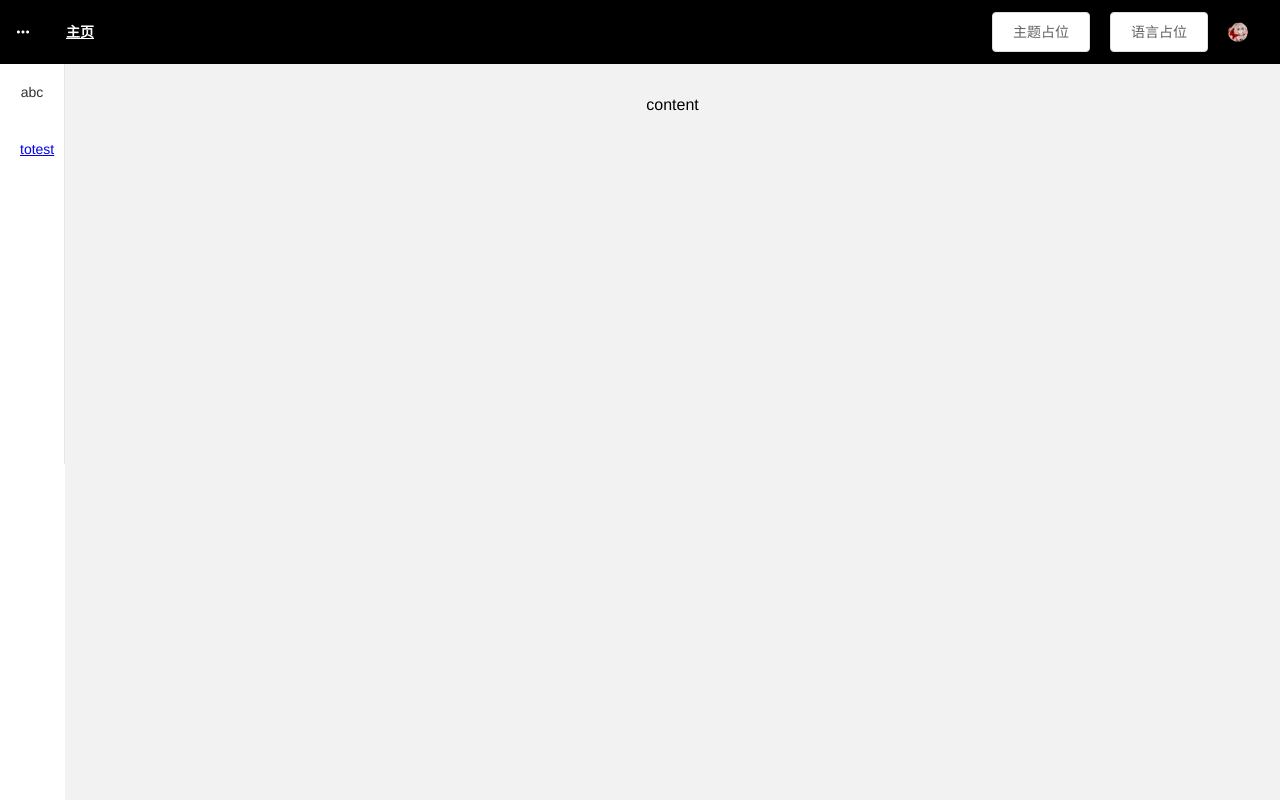
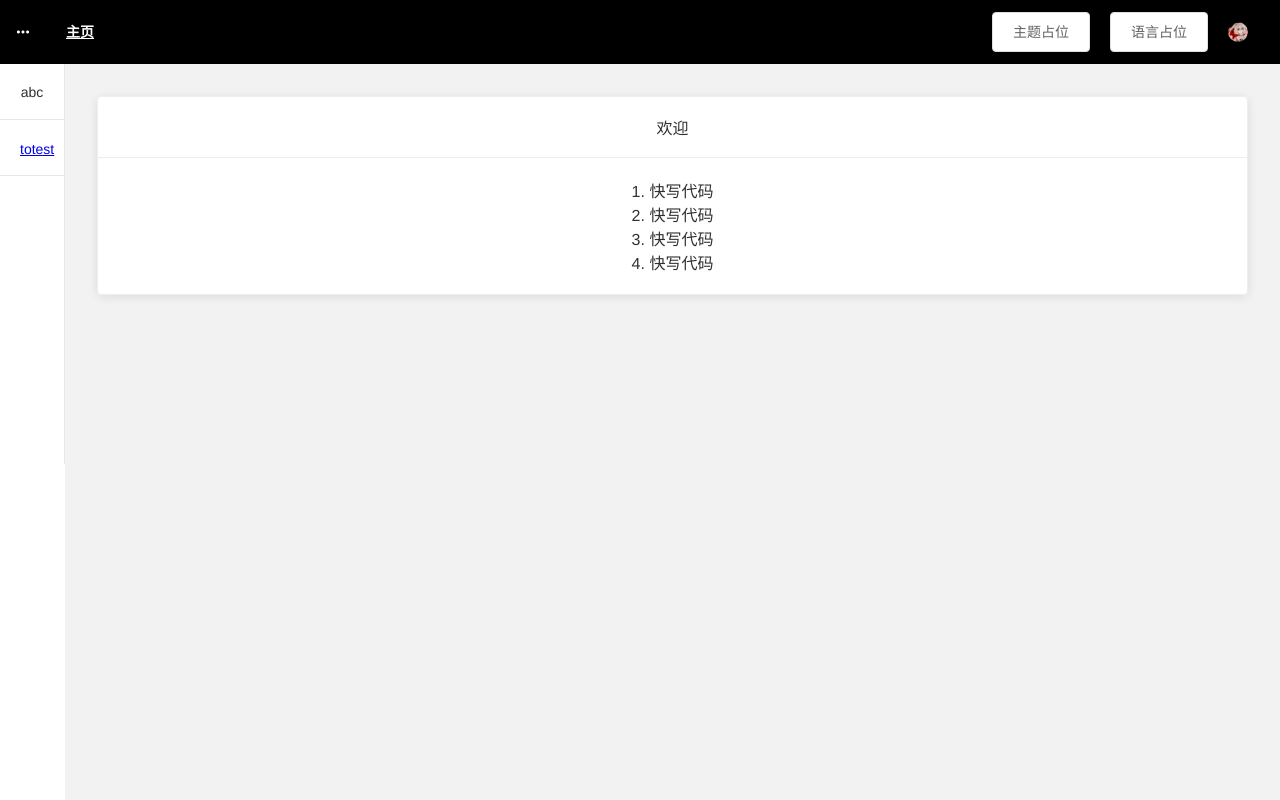
Before and after one commit to AExiaoliou/whogo-ui, a Vue app: page /#/ in a window 1280 px wide. Built offline with nearby package versions, Linux system fonts and the light colour scheme.

Commit message:
add: easy welcome page

```diff
--- a/src/router/index.js
+++ b/src/router/index.js
@@ -4,6 +4,7 @@ import Home from '@/views/Home'
 import Login from '@/views/Login'
 import NotFound from '@/views/NotFound'
 import Test from '@/views/Test'
+import Welcome from '@/views/Welcome'
 
 Vue.use(Router)
 
@@ -13,7 +14,14 @@ export default new Router({
       path: '/',
       alias: '/home',
       name: 'home',
-      component: Home
+      component: Home,
+      children: [
+        {
+          path: 'welcome',
+          alias: '',
+          component: Welcome
+        }
+      ]
     }, {
       path: '/login',
       name: 'login',
--- a/src/views/Home.vue
+++ b/src/views/Home.vue
@@ -3,8 +3,8 @@
     <nav-bar></nav-bar>
     <div class="top-mask side-content">
       <side-bar></side-bar>
-      <main class="page page-mask" style="display: block">
-        content
+      <main class="page page-mask">
+        <router-view />
       </main>
     </div>
   </div>
@@ -37,4 +37,8 @@ export default {
   background: rgba(0, 0, 0, 0.05);
   flex: 1;
 }
+
+.el-menu-item {
+  border-bottom: solid 1px #e6e6e6;
+}
 </style>
--- /dev/null
+++ b/src/views/Welcome.vue
@@ -0,0 +1,20 @@
+<template>
+  <el-card style="marign: auto">
+    <div slot="header">
+      欢迎
+    </div>
+    <div v-for="o in 4" :key="o" class="text item">
+      {{ o + '. 快写代码' }}
+    </div>
+  </el-card>
+</template>
+
+<script>
+export default {
+
+}
+</script>
+
+<style scoped>
+
+</style>
```
